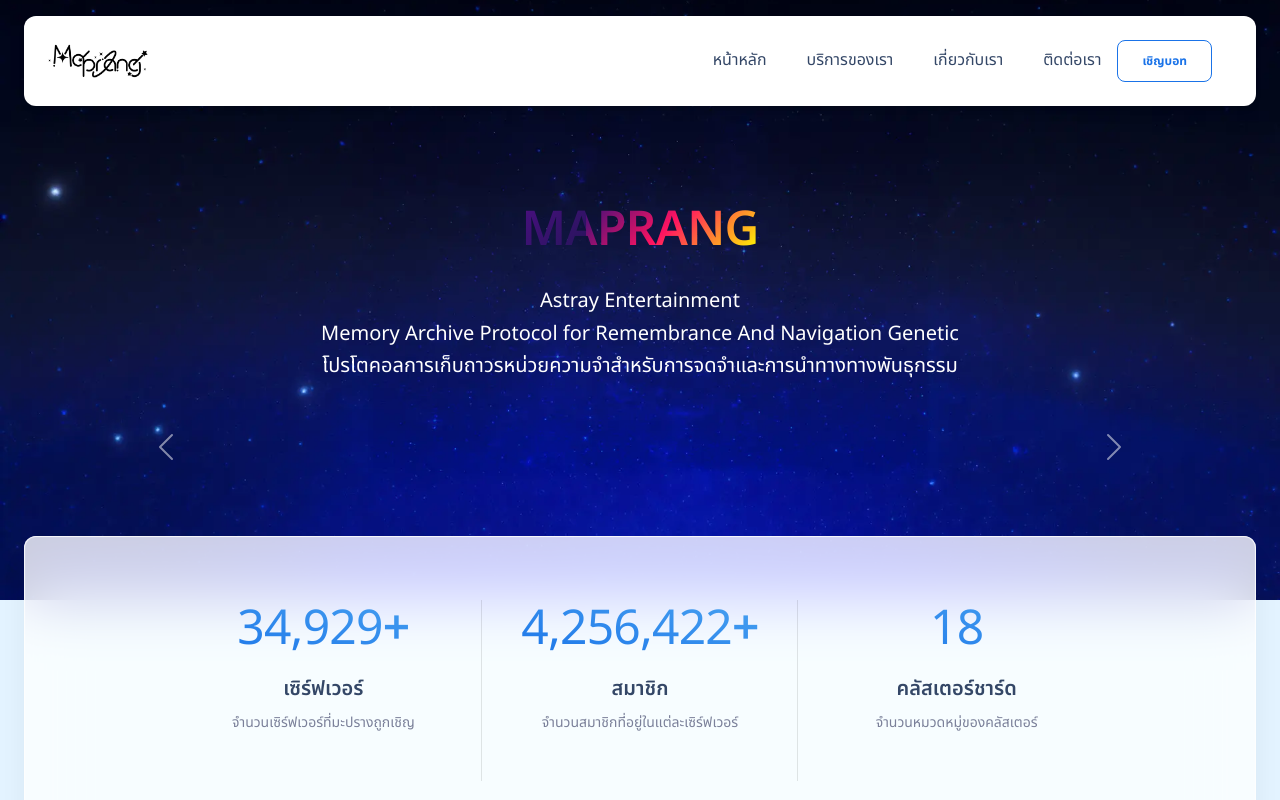
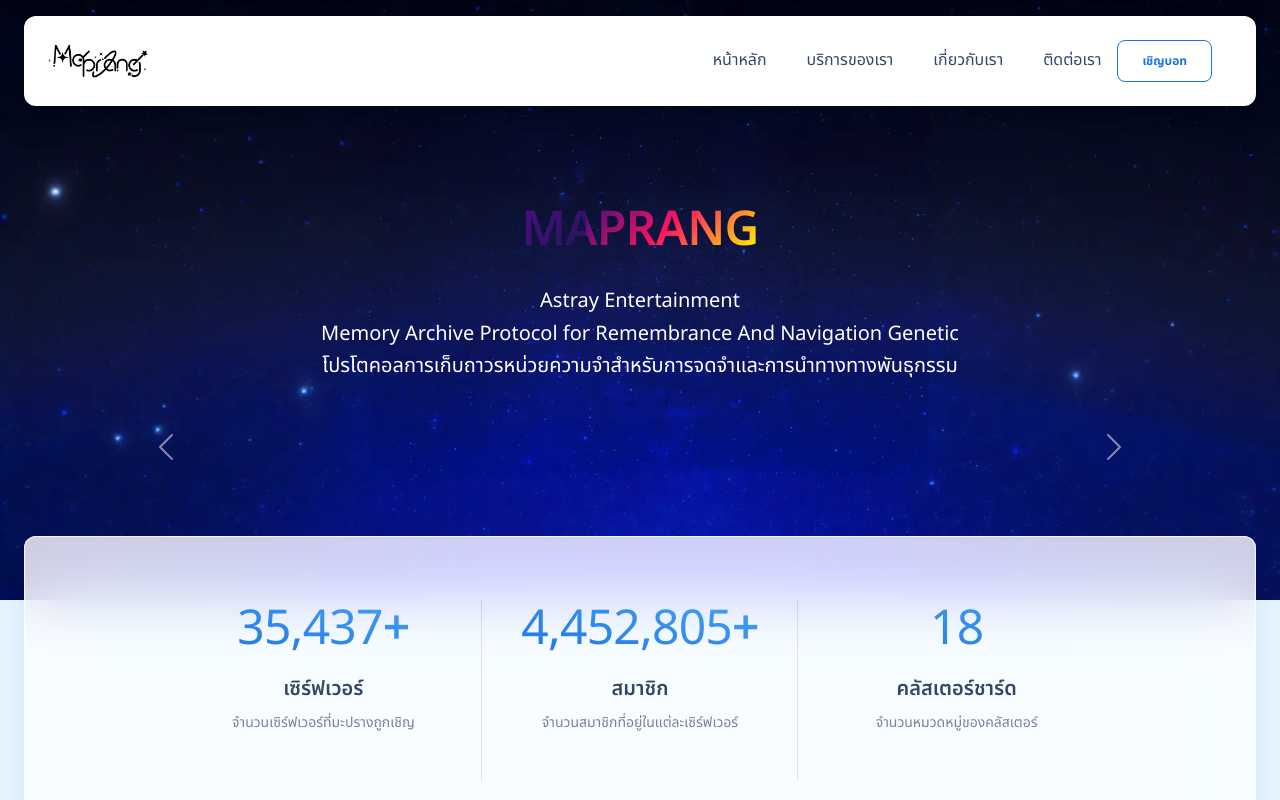
Before and after one commit to Khaoseekakun/new-frontend, a Next.js app: page / in a window 1280 px wide. Shown: the top 800 px of the page. Built offline with nearby package versions, Linux system fonts and the light colour scheme.

Commit message:
Update card.js

```diff
--- a/src/app/components/card.js
+++ b/src/app/components/card.js
@@ -47,8 +47,8 @@
 }
 
 export default function Card() {
-    const count1 = useCountTo(34929, 2000);
-    const count2 = useCountTo(4256422, 2000);
+    const count1 = useCountTo(35437, 2000);
+    const count2 = useCountTo(4452805, 2000);
     const count3 = useCountTo(18, 2000);
 
     const words = ["Astray Entertainment", "Creating Future", "Innovative Solutions"];
```
